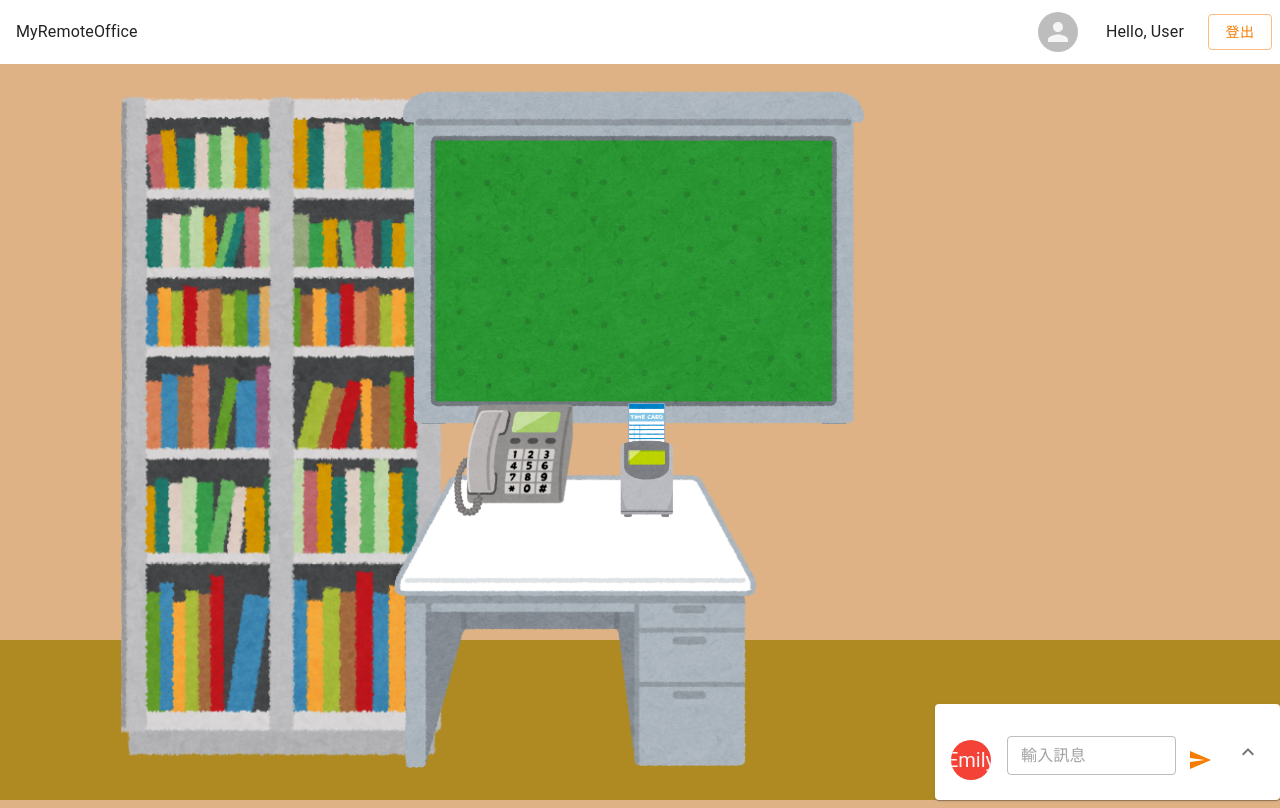
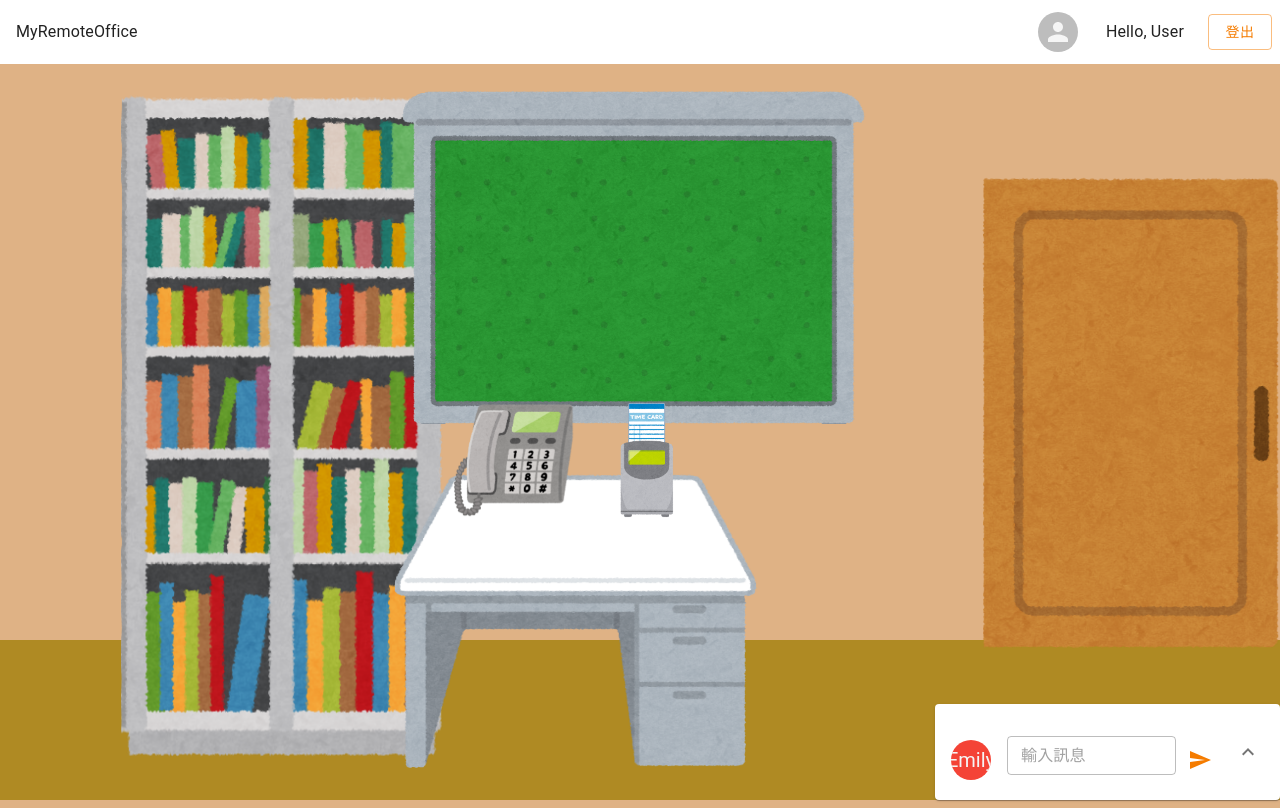
Before and after one commit to zx123497/hackathon, a React (Create React App) app: page /office in a window 1280 px wide. Built offline with nearby package versions, Linux system fonts and the light colour scheme.

Commit message:
new function: door, but have bugs.

```diff
--- a/src/components/ChatRoom.js
+++ b/src/components/ChatRoom.js
@@ -1,71 +1,89 @@
-import React,{useState} from 'react';
-import { makeStyles } from '@material-ui/core/styles';
-import clsx from 'clsx';
-import Card from '@material-ui/core/Card';
-import CardHeader from '@material-ui/core/CardHeader';
-import CardMedia from '@material-ui/core/CardMedia';
-import CardContent from '@material-ui/core/CardContent';
-import CardActions from '@material-ui/core/CardActions';
-import Collapse from '@material-ui/core/Collapse';
-import Avatar from '@material-ui/core/Avatar';
-import IconButton from '@material-ui/core/IconButton';
-import Typography from '@material-ui/core/Typography';
-import { red } from '@material-ui/core/colors';
-import FavoriteIcon from '@material-ui/icons/Favorite';
-import ShareIcon from '@material-ui/icons/Share';
-import ExpandMoreIcon from '@material-ui/icons/ExpandMore';
-import useTheme from '@material-ui/core/styles/useTheme';
-import MoreVertIcon from '@material-ui/icons/MoreVert';
-import Input from '../components/Input/Input'
-import SendIcon from '@material-ui/icons/Send';
+import React, { useState } from "react";
+import { makeStyles } from "@material-ui/core/styles";
+import clsx from "clsx";
+import Card from "@material-ui/core/Card";
+import CardHeader from "@material-ui/core/CardHeader";
+import CardMedia from "@material-ui/core/CardMedia";
+import CardContent from "@material-ui/core/CardContent";
+import CardActions from "@material-ui/core/CardActions";
+import Collapse from "@material-ui/core/Collapse";
+import Avatar from "@material-ui/core/Avatar";
+import IconButton from "@material-ui/core/IconButton";
+import Typography from "@material-ui/core/Typography";
+import { red } from "@material-ui/core/colors";
+import FavoriteIcon from "@material-ui/icons/Favorite";
+import ShareIcon from "@material-ui/icons/Share";
+import ExpandMoreIcon from "@material-ui/icons/ExpandMore";
+import useTheme from "@material-ui/core/styles/useTheme";
+import MoreVertIcon from "@material-ui/icons/MoreVert";
+import Input from "../components/Input/Input";
+import SendIcon from "@material-ui/icons/Send";
 const useStyles = makeStyles((theme) => ({
   root: {
-    display:"flex",
-    flexDirection:"column-reverse",
+    display: "flex",
+    flexDirection: "column-reverse",
     maxWidth: 345,
   },
   media: {
     height: 0,
-    paddingTop: '56.25%', // 16:9
+    paddingTop: "56.25%", // 16:9
   },
   expand: {
-    transform: 'rotate(180deg)',
-    marginLeft: 'auto',
-    transition: theme.transitions.create('transform', {
+    transform: "rotate(180deg)",
+    marginLeft: "auto",
+    transition: theme.transitions.create("transform", {
       duration: theme.transitions.duration.shortest,
     }),
   },
   expandOpen: {
-    transform: 'rotate(0deg)',
+    transform: "rotate(0deg)",
   },
   avatar: {
     backgroundColor: red[500],
   },
 }));
 
-const ChatRoom=()=> {
+const ChatRoom = () => {
   const theme = useTheme();
   const classes = useStyles();
   const [expanded, setExpanded] = React.useState(false);
-  const [messages,setMessages] =  useState([]);
-  const [msg,setMsg] = useState("");
+  const [messages, setMessages] = useState([]);
+  const [msg, setMsg] = useState("");
   const handleExpandClick = () => {
     setExpanded(!expanded);
   };
-  const handleMsgChanged = async(id,value) => {
+  const handleMsgChanged = async (id, value) => {
     setMsg(value);
   };
   const handleSendMsg = () => {
-    const newMsg={msg:<div style={{display:"flex" ,alignItems:"start"}}>
-        <Avatar style={{width:"30px",height:"30px",marginRight:"10px"}} aria-label="recipe" className={classes.avatar}>
-    E
-  </Avatar><Typography paragraph style={{backgroundColor:theme.palette.primary.light,width:"max-content",padding:"5px",borderRadius:"10px"}}>{msg}</Typography>
-    <div style={{flexGrow:1}}></div>
-    <div style={{color:theme.palette.text.disabled,fontSize:"12px"}}>AM 00:00</div>
-    </div>}
+    const newMsg = {
+      msg: (
+        <div style={{ display: "flex", alignItems: "start" }}>
+          <Avatar
+            style={{ width: "30px", height: "30px", marginRight: "10px" }}
+            aria-label="recipe"
+            className={classes.avatar}
+          ></Avatar>
+          <Typography
+            paragraph
+            style={{
+              backgroundColor: theme.palette.primary.light,
+              width: "max-content",
+              padding: "5px",
+              borderRadius: "10px",
+            }}
+          >
+            {msg}
+          </Typography>
+          <div style={{ flexGrow: 1 }}></div>
+          <div style={{ color: theme.palette.text.disabled, fontSize: "12px" }}>
+            AM 00:00
+          </div>
+        </div>
+      ),
+    };
     setMsg("");
     setMessages(messages.concat(newMsg));
-
   };
 
   return (
@@ -88,42 +106,41 @@ const ChatRoom=()=> {
             <ExpandMoreIcon />
           </IconButton>
         }
-        title={<div style={{display:"flex"}}><Input
+        title={
+          <div style={{ display: "flex" }}>
+            <Input
               className="inputTitle"
               key="message"
               id="message"
               elementType="input"
               elementConfig={{
                 type: "text",
-                placeholder: "輸入訊息"
+                placeholder: "輸入訊息",
               }}
               value={msg}
               onChange={handleMsgChanged}
-
-          /><IconButton onClick={handleSendMsg} color="primary" aria-label="傳送訊息">
+            />
+            <IconButton
+              onClick={handleSendMsg}
+              color="primary"
+              aria-label="傳送訊息"
+            >
               <SendIcon />
-        </IconButton></div>}
+            </IconButton>
+          </div>
+        }
       />
 
-
-      <CardActions disableSpacing>
-
-
-
-      </CardActions>
+      <CardActions disableSpacing></CardActions>
       <Collapse in={expanded} timeout="auto" unmountOnExit>
         <CardContent>
-
-          {messages.map((row)=>(
-              <div>
-                {row.msg}
-              </div>
-
+          {messages.map((row) => (
+            <div>{row.msg}</div>
           ))}
         </CardContent>
       </Collapse>
     </Card>
   );
-}
+};
 
 export default ChatRoom;
--- a/src/pages/Office.js
+++ b/src/pages/Office.js
@@ -16,6 +16,8 @@ import PostList from "../components/PostList";
 import theme from "./../themes/theme";
 import Modal from "../components/Modal/Modal";
 import desk from "../assets/images/work_desk.png";
+import doorclose from "../assets/images/door_close.png";
+import dooropen from "../assets/images/door_half_open.png";
 import Telephone from "./../assets/images/telephone_oyaki.png";
 import { mergeClasses } from "@material-ui/styles";
 import PhoneBook from "../components/PhoneBook";
@@ -40,6 +42,18 @@ const useStyles = makeStyles({
     position: "fixed",
     bottom: "1rem",
     left: "5%",
+    "&:hover": {
+      transform: "scale(1.05)",
+      transition: "0.5s",
+      cursor: "pointer",
+    },
+  },
+  door: {
+    maxHeight: "65%",
+    width: "auto",
+    position: "fixed",
+    bottom: "16%",
+    left: "75%",
     "&:hover": {
       transform: "scale(1.05)",
       transition: "0.5s",
@@ -266,9 +280,6 @@ const Office = () => {
   return (
     <div className={classes.office}>
       <div className={classes.floor}></div>
-      <div className="chatroom">
-        <ChatRoom />
-      </div>
 
       <Modal
         opened={TelephoneOpenState.open}
@@ -280,6 +291,12 @@ const Office = () => {
           <PhoneBook phone={phone}></PhoneBook>
         ))}
       </Modal>
+      <img
+        className={classes.door}
+        src={doorclose}
+        onMouseOver={(e) => (e.currentTarget.src = dooropen)}
+        alt="bulletin board"
+      />
       <img
         className={classes.bookshelf}
         src={bookshelf}
@@ -373,6 +390,9 @@ const Office = () => {
           </Button>
         </div>
       </Modal>
+      <div className="chatroom">
+        <ChatRoom />
+      </div>
     </div>
   );
 };
```
Also changed, not shown: src/assets/images/door_close.png (added), src/assets/images/door_half_open.png (added). Lines whose indentation alone changed are shown as unchanged.
